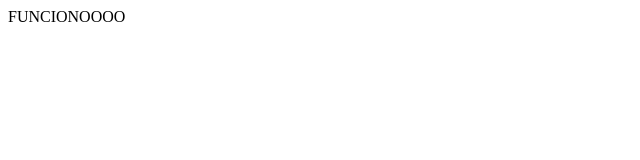
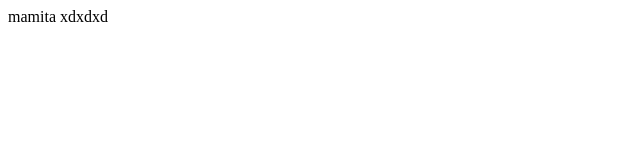
Before and after one commit to Pozolitoxd/adsoo, a plain HTML site: page panel.html in a window 1280 px wide. Shown: the full height of the page, 0-640 px from the left. Drawn offline with Linux system fonts and the light colour scheme.

Commit message:
firts commit

```diff
--- a/panel.html
+++ b/panel.html
@@ -6,6 +6,8 @@
     <title>Document</title>
 </head>
 <body>
-    FUNCIONOOOO
+    <header>
+        mamita xdxdxd
+    </header>
 </body>
 </html>
```
Also changed, not shown: carpet/hola.txt (added).
